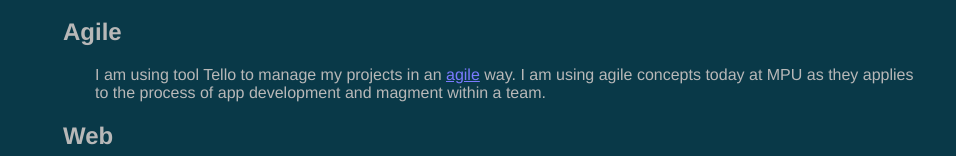
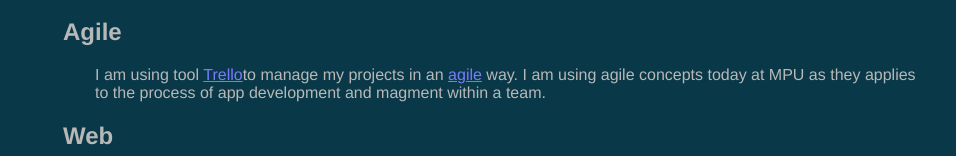
Before and after one commit to tylerdotjs/semester-review-2, a Vue app: page / in a window 1280 px wide. Shown: the part 775-931 px from the top of the page, without its empty margins (161-1117 px from the left). Built offline with nearby package versions, Linux system fonts and the light colour scheme.

Commit message:
trello hyperlink

```diff
--- a/src/components/Career.vue
+++ b/src/components/Career.vue
@@ -9,7 +9,7 @@
     <p>I have started working at <a href="https://www.mpu.org/">Manitowoc Public Utilities</a>(MPU) as an IT Intern with <a href="https://www.apprenticeship.gov/help/what-youth-apprenticeship">Youth Apprenticeship</a>(YA)
     At MPU. At MPU I create inhouse applications to automate tasks in order to save time and reduce errors.</p>
     <h2>Agile</h2>
-    <p>I am using tool Tello to manage my projects in an <a href="https://www.atlassian.com/agile">agile</a> way. I am using agile concepts today at MPU as they applies to the process of app development and magment within a team.</p>
+    <p>I am using tool <a href="https://trello.com/en-US">Trello</a>to manage my projects in an <a href="https://www.atlassian.com/agile">agile</a> way. I am using agile concepts today at MPU as they applies to the process of app development and magment within a team.</p>
     <h2>Web</h2>
     <p>This site is one example of my web dev skills. I am a full stack developer. Meaning I made every aspect of a website and manage it aswell. Some jobs include: database admin, dackend server dev, and frontend dev.</p>
   </div>
```
